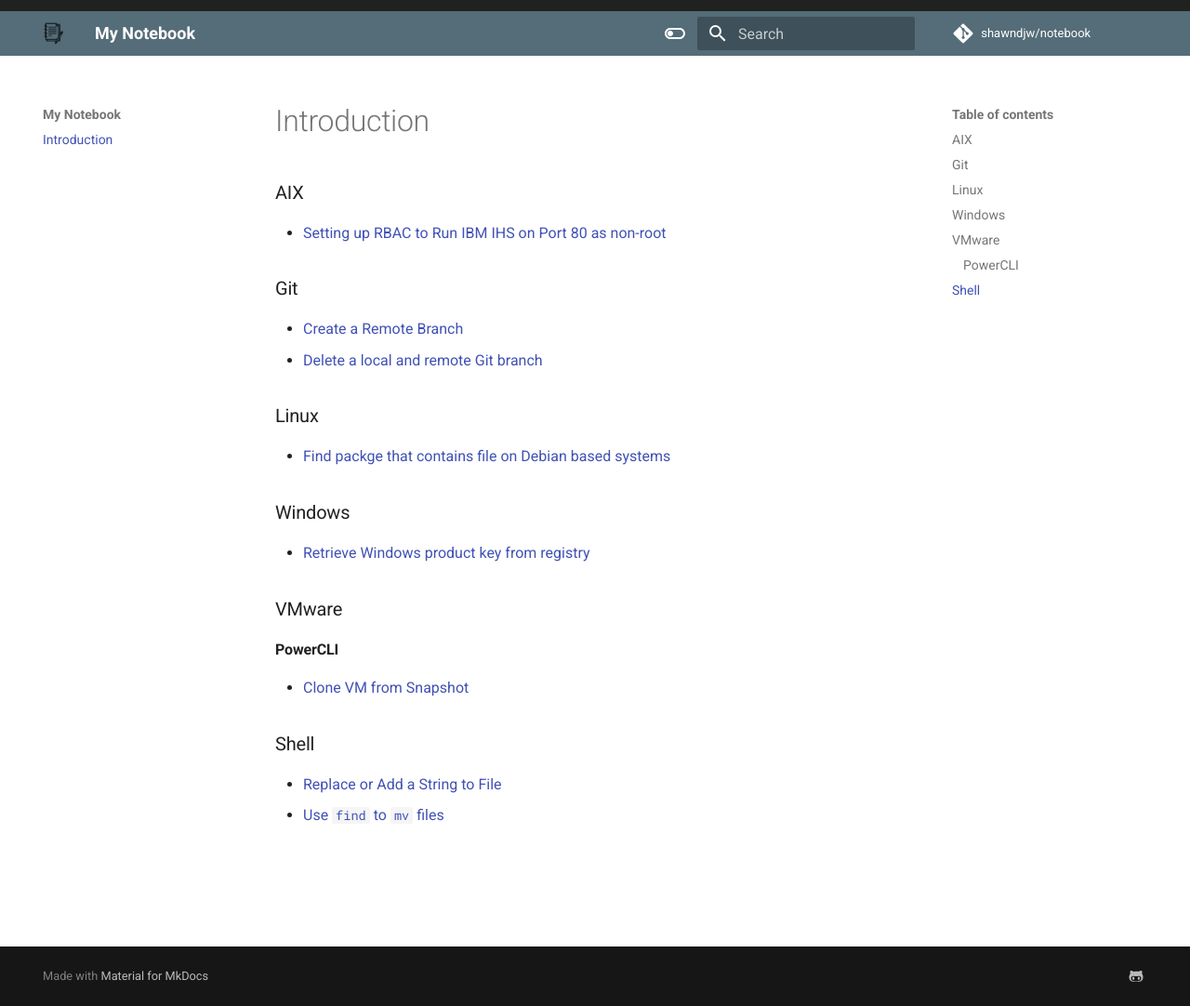
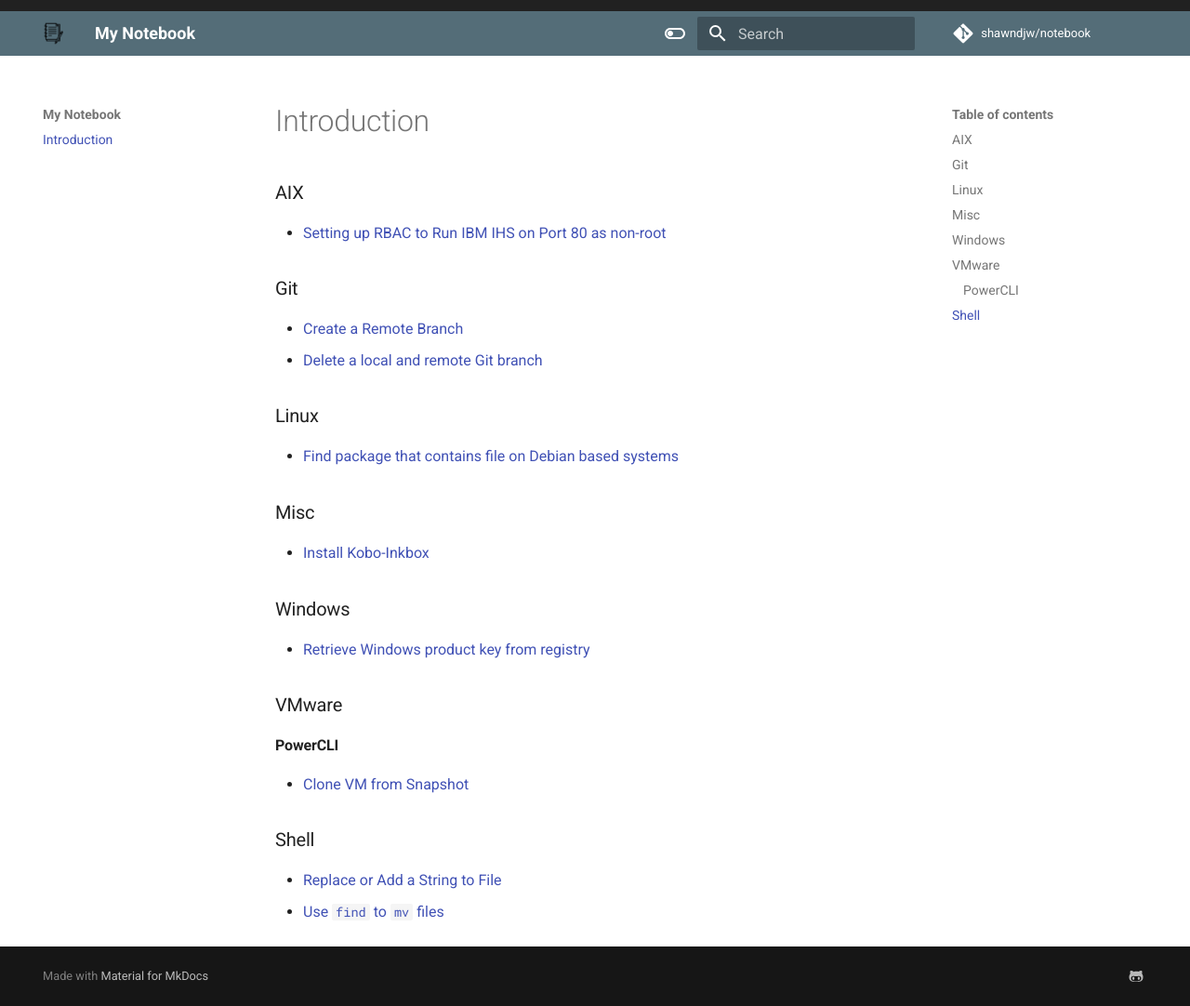
Before and after one commit to shawndjw/notebook, an MkDocs documentation site: the page built from docs/index.md, in a window 1280 px wide and 1082 px high. Shown: the whole window at 93% size. Built offline with MkDocs 1.6.1 and Material for MkDocs 9.7.7, drawn with Linux system fonts in a browser that asks for light colours; comment, search, counter and statistics services are not loaded.

Commit message:
Added InkBox

```diff
--- a/docs/index.md
+++ b/docs/index.md
@@ -9,7 +9,11 @@
 
 ## Linux
 
-- [Find packge that contains file on Debian based systems](linux/find-package-with-file-debian.md)
+- [Find package that contains file on Debian based systems](linux/find-package-with-file-debian.md)
+
+
+## Misc
+- [Install Kobo-Inkbox](kobo/InkBox.md)
 
 ## Windows
 
```
Also changed, not shown: docs/kobo/InkBox.md (added, +33 -0 lines).
